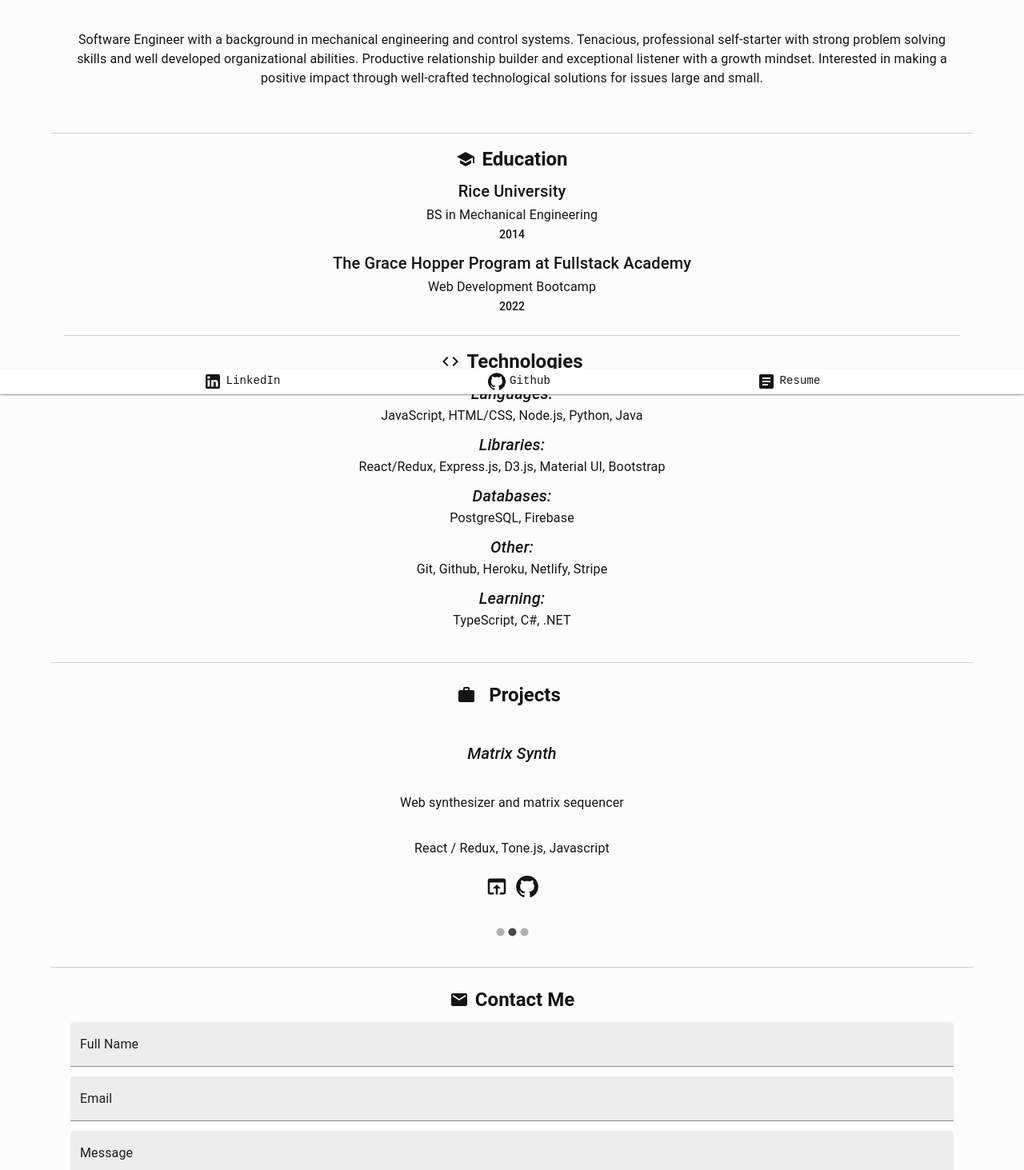
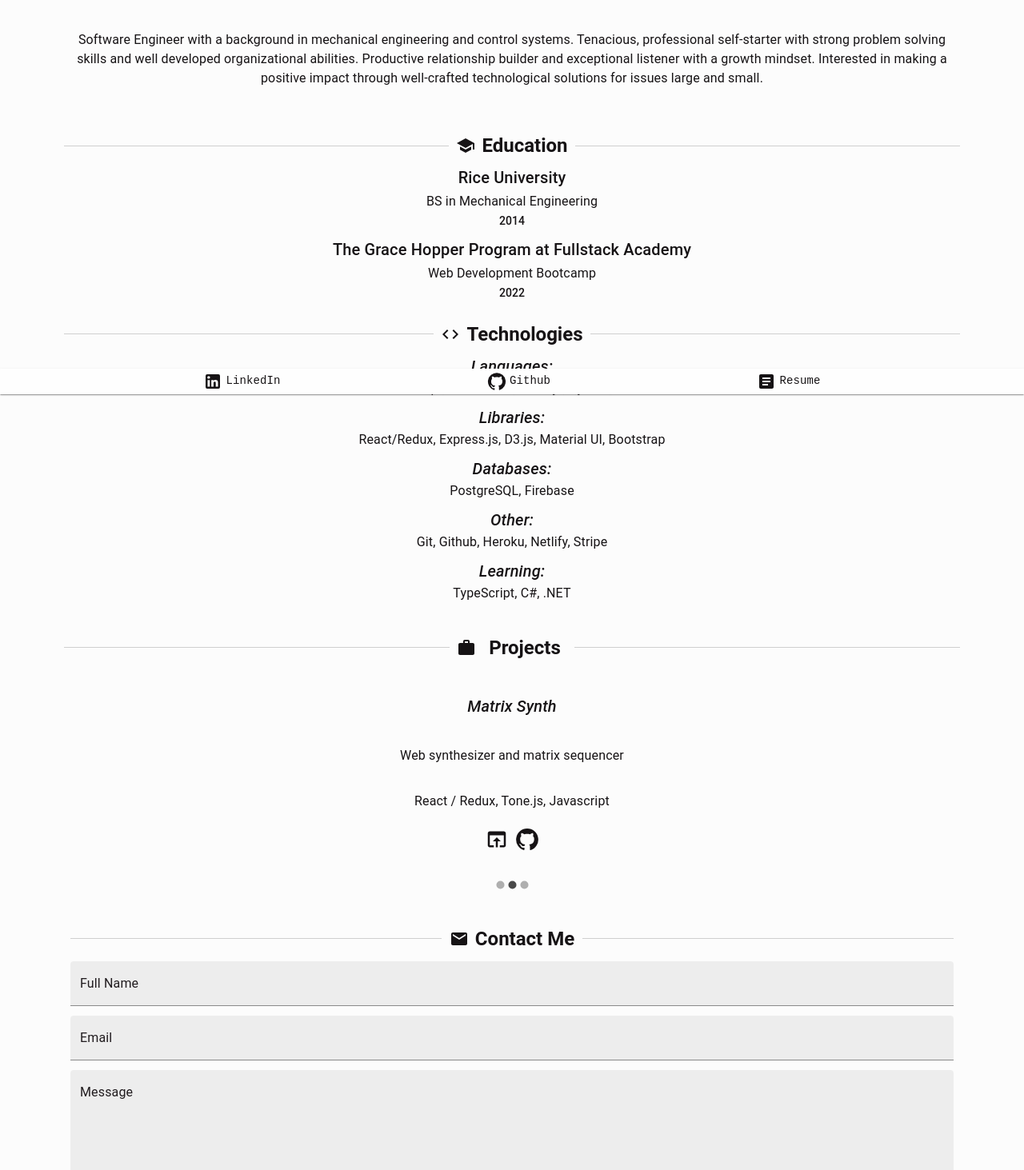
Before and after one commit to noellehuchette/portfolio-mui, a React (Create React App) app: page /contact in a window 1280 px wide. Shown: the part 307-1770 px from the top of the page at 80% size. Built offline with nearby package versions, Linux system fonts and the light colour scheme.

Commit message:
shifted dividers

```diff
--- a/src/client/components/Contact/index.js
+++ b/src/client/components/Contact/index.js
@@ -1,6 +1,6 @@
 import React, { useState } from 'react';
 import emailjs from 'emailjs-com';
-import { TextField, Button, Box, Typography } from '@mui/material';
+import { TextField, Button, Box, Typography, Divider } from '@mui/material';
 import { Send, MarkEmailRead, Email } from '@mui/icons-material';
 
 const initValues = {
@@ -92,6 +92,7 @@ const Contact = () => {
           gap: 1.5
         }}
       >
+        <Divider>
           <Box
             sx={{
               display: 'flex',
@@ -105,6 +106,7 @@ const Contact = () => {
               Contact Me
             </Typography>
           </Box>
+        </Divider>
         <TextField
           variant="filled"
           color="primary"
--- a/src/client/components/Main/index.js
+++ b/src/client/components/Main/index.js
@@ -82,12 +82,12 @@ const Main = () => {
             well-crafted technological solutions for issues large and small.
           </Typography>
         </Box>
-        <Divider />
         <Box
           id="about"
           sx={{ m: 1, p: 1, gap: 2, display: 'flex', flexDirection: 'column' }}
         >
           <Box>
+            <Divider>
               <Box
                 sx={{
                   display: 'flex',
@@ -101,6 +101,7 @@ const Main = () => {
                   Education
                 </Typography>
               </Box>
+            </Divider>
             {education.map((edu, eidx) => {
               return (
                 <Box sx={{ m: 1, gap: 1 }} key={`${edu.school}`}>
@@ -111,8 +112,8 @@ const Main = () => {
               );
             })}
           </Box>
-          <Divider />
           <Box>
+            <Divider>
               <Box
                 sx={{
                   display: 'flex',
@@ -126,6 +127,7 @@ const Main = () => {
                   Technologies
                 </Typography>
               </Box>
+            </Divider>
             {Object.keys(technologies).map((key, kidx) => {
               return (
                 <Box key={key} sx={{ m: 1 }}>
@@ -145,8 +147,8 @@ const Main = () => {
             })}
           </Box>
         </Box>
-        <Divider />
         <Box sx={{ p: 1, gap: 1, m: 1 }} id="projects">
+          <Divider>
             <Box
               sx={{
                 display: 'flex',
@@ -160,6 +162,7 @@ const Main = () => {
                 Projects
               </Typography>
             </Box>
+          </Divider>
           <Carousel
             animation="slide"
             interval={5000}
@@ -218,7 +221,6 @@ const Main = () => {
             ))}
           </Carousel>
         </Box>
-        <Divider />
         <Box id="contact">
           <Contact />
         </Box>
```
Lines whose indentation alone changed are shown as unchanged.
